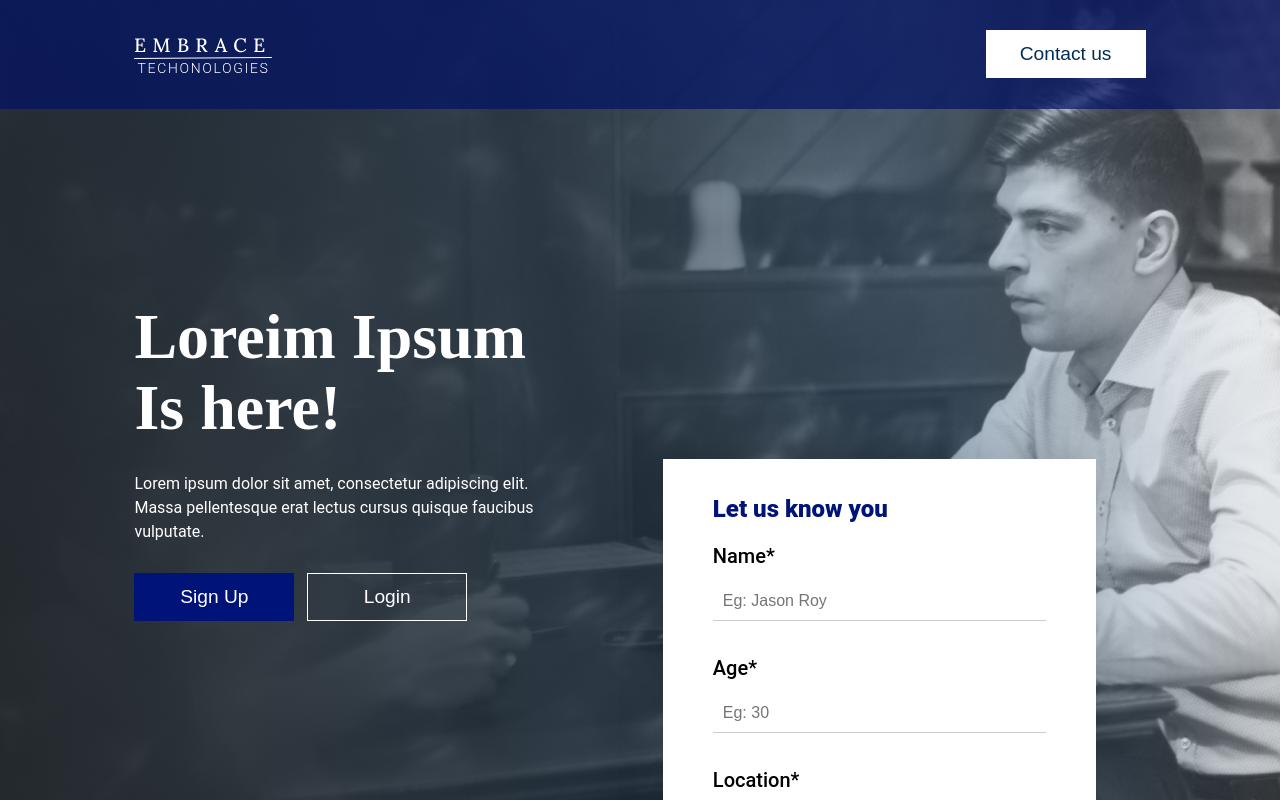
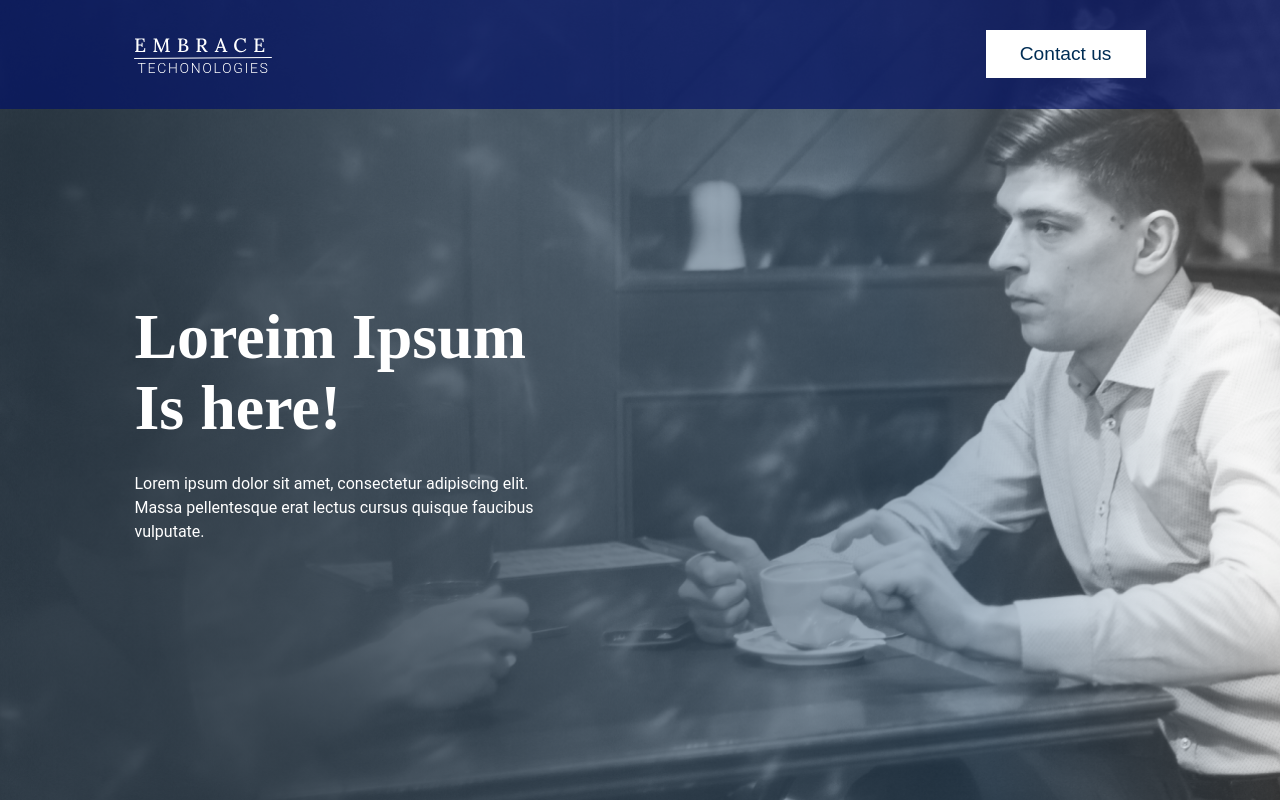
Before and after one commit to Pankajkumarbasuri78/Vr-solution, a React (Create React App) app: page /industry in a window 1280 px wide. Shown: the top 800 px of the page. Built offline with nearby package versions, Linux system fonts and the light colour scheme.

Commit message:
IndustryPage done

```diff
--- /dev/null
+++ b/src/components/HeroIndustry/HeroIndustry.jsx
@@ -0,0 +1,147 @@
+import React from 'react'
+import styled from 'styled-components'
+import { Navbar } from '../Navbar/Navbar';
+
+
+
+const NavbarComponent = styled.div(props => ({
+  position:'fixed',
+  //position:'relative',
+  top:0,
+  left:0,
+  width:'100%',
+  height:'6.8rem',//110px
+  zIndex:1,
+}))
+const HeroLayout = styled.div(props => ({
+  display: 'flex',
+  justifyContent: 'center',
+  alignItems: 'center',
+  width: '100%',
+  height: '51.6rem',//826px
+  position: 'relative',
+  zIndex: 0,
+  marginBottom:'180px'
+}));
+
+const HeroBackground = styled.div(props => ({
+  position: 'absolute',
+  top: 0,
+  left: 0,
+  width: '100%',
+  height: '100%',
+  backgroundImage: `url(${props.imageUrl})`,
+  backgroundSize: 'cover',
+  backgroundPosition: 'center',
+  zIndex: -1,
+  '&::after': {
+    content: '""',
+    position: 'absolute',
+    top: 0,
+    left: 0,
+    width: '100%',
+    height: '100%',
+    background: 'radial-gradient(180.12% 444.61% at -66.99% 182.89%, #1C1C1C 0.37%, rgba(0, 18, 35, 0.682292) 25.14%, rgba(1, 19, 35, 0.696577) 53.34%, rgba(0, 54, 102, 0.307514) 82.78%, rgba(0, 105, 200, 0) 95.58%)',
+    backgroundBlendMode: 'normal',
+  },
+}));
+
+const HeroWrapper = styled.div(props => ({
+  display: 'flex',
+  flexDirection: 'row',
+  //gap:'550px',//left and right
+  justifyContent:'space-between',//only for left
+  position: 'absolute',
+  top:'6.8rem',//110px
+  width: '79%',
+  height: '100%',
+  margin: '0 auto',
+}));
+
+//Content
+const LeftBar = styled.div(props => ({
+  display:'flex',
+  flexDirection:'column',
+  flexBasis:'40%',
+  marginTop:'12.1rem',//195px
+  gap:'1.8rem'
+}))
+const RightBar = styled.div(props => ({
+  position:'relative',
+  top:'350px',
+  right:'50px'
+}))
+
+const Heading = styled.div(props => ({
+  fontSize:'4rem',//64px
+  lineHeight:'4.4rem',//71.36px
+  color:'#ffffff',
+  fontFamily:'Lora',
+  textTransform:'capitalizer',
+  //height:'8.8rem',//142px
+  //width:'26.4rem',//423px
+
+}))
+const Desc = styled.div(props => ({
+  fontSize:'1rem',
+  lineHeight:'1.5rem',
+  color:'#ffffff',
+  fontFamily:'Roboto',
+  textTransform:'capitalizer',
+  //height:'4.5rem',//72px
+  //width:'26.3rem',//421px
+
+}))
+// const Buttons = styled.div(props => ({
+//   display:'flex',
+//   flexDirection:'row',
+//   gap:'0.8rem'
+// }))
+
+export const HeroIndustry = (props) => {
+  return (
+    <>
+    <NavbarComponent>
+      <Navbar />
+    </NavbarComponent>
+
+    <HeroLayout>
+      <HeroBackground imageUrl={props.image} />
+      <HeroWrapper>
+        <LeftBar>
+          <Heading style={{ fontWeight: 600 }}>Loreim Ipsum Is here!</Heading>
+          <Desc style={{ fontWeight: 400 }}>
+          Lorem ipsum dolor sit amet, consectetur adipiscing elit. Massa pellentesque erat lectus cursus quisque faucibus vulputate.
+          </Desc>
+          {/* <Buttons>
+          <button
+           style={{
+              height:'3rem',
+              width:'10rem',
+              fontSize:'1.2rem',
+              backgroundColor:'#001379',
+              border:'none',
+              color:'#FFFFFF',
+              cursor:'pointer',
+              }}>Sign Up</button>
+
+          <button
+           style={{
+              height:'3rem',
+              width:'10rem',
+              fontSize:'1.2rem',
+              backgroundColor:'transparent',
+              border:'0.5px solid #ffffff',
+              color:'#FFFFFF',
+              cursor:'pointer',
+              }}>Login</button>
+          </Buttons> */}
+        </LeftBar>
+        <RightBar>
+
+        </RightBar>
+      </HeroWrapper>
+    </HeroLayout>
+    </>
+  );
+};
--- a/src/components/Pages/IndustryPage.jsx
+++ b/src/components/Pages/IndustryPage.jsx
@@ -2,12 +2,14 @@ import React from 'react'
 import { Heading } from '../common/Heading/Heading'
 import { Experties } from '../Experties/Experties'
 import { Footer } from '../Footer/Footer'
-import { Hero } from '../Hero/Hero'
+import { HeroIndustry } from '../HeroIndustry/HeroIndustry'
+//import { Hero } from '../Hero/Hero'
 
 export const IndustryPage = () => {
   return (
     <>
-        <Hero image='/image/industryPic.png'/>
+        <HeroIndustry image='/image/industryPic.png'/>
+        {/* <Hero image='/image/industryPic.png'/> */}
         <Heading name='OUR EXPERTIES'/>
         <Experties />
         <Footer />
```
